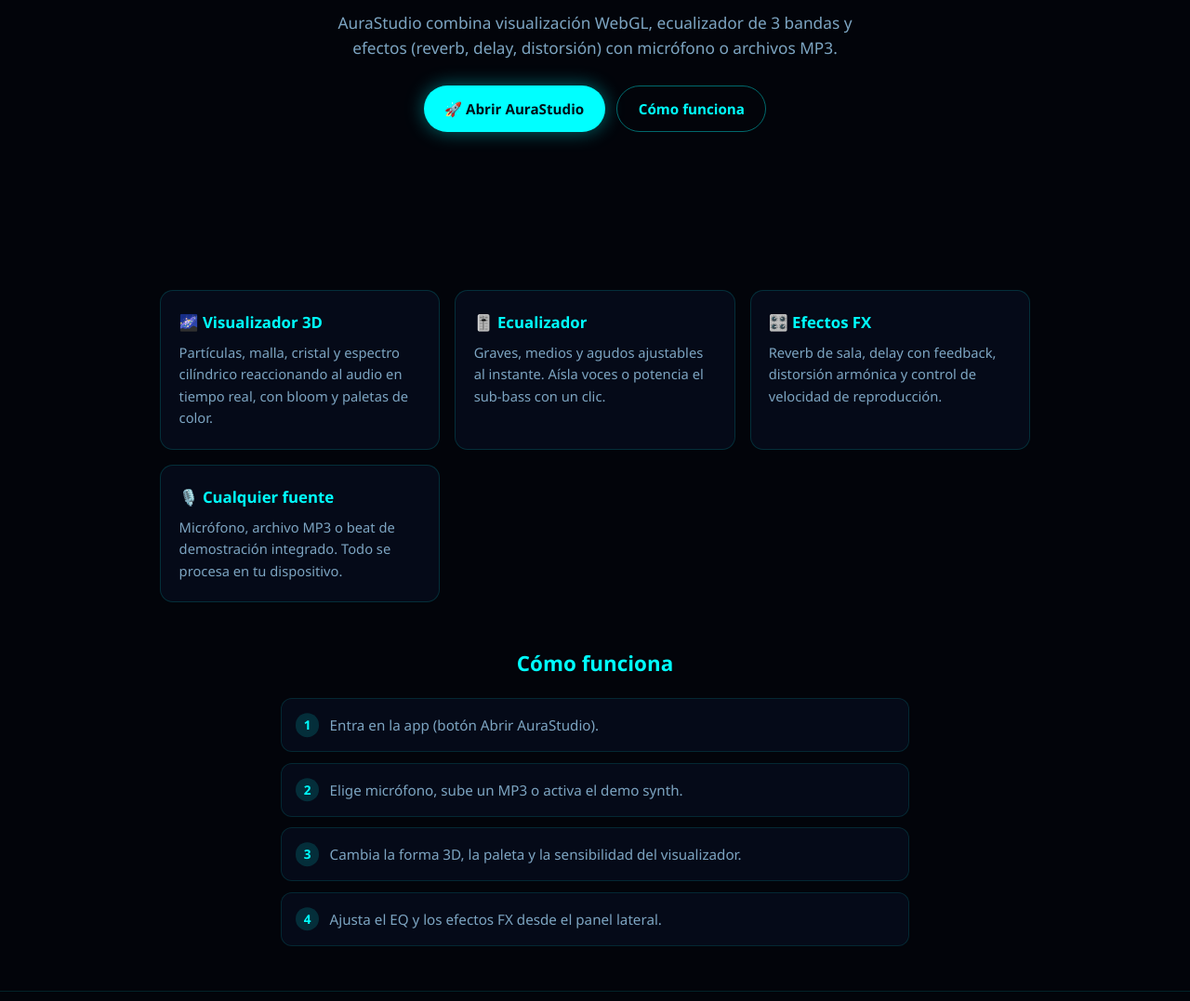
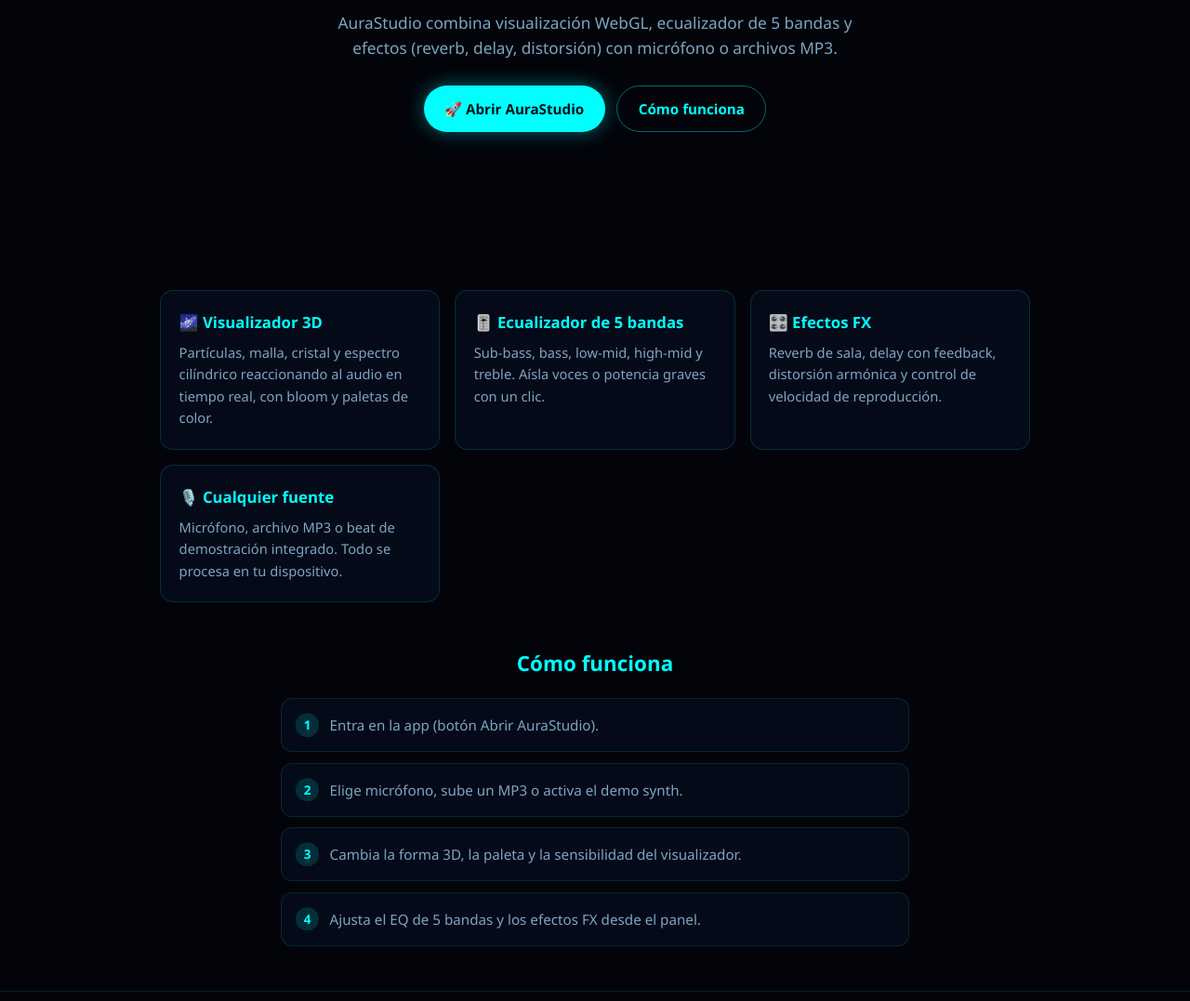
Before and after one commit to octacorrr/aurastudio, a website: page index.html in a window 1280 px wide. Shown: the part 223-1300 px from the top of the page at 93% size. Drawn offline with Linux system fonts and the light colour scheme.

Commit message:
Update copy: EQ is now 5 bands

```diff
--- a/index.html
+++ b/index.html
@@ -4,7 +4,7 @@
   <meta charset="UTF-8">
   <meta name="viewport" content="width=device-width, initial-scale=1.0">
   <title>AuraStudio 3D – Visualizador y Ecualizador de Audio Online</title>
-  <meta name="description" content="Suite gratuita de audio en el navegador: visualizador 3D WebGL, ecualizador paramétrico, reverb, delay y distorsión. Micrófono o MP3. Sin instalar nada.">
+  <meta name="description" content="Suite gratuita de audio en el navegador: visualizador 3D WebGL, ecualizador de 5 bandas, reverb, delay y distorsión. Micrófono o MP3. Sin instalar nada.">
   <meta name="keywords" content="visualizador de audio online, ecualizador web, audio visualizer, equalizer browser, webgl audio">
   <link rel="canonical" href="/">
   <style>
@@ -213,7 +213,7 @@
     <div class="badge">100% en el navegador · Sin instalación</div>
     <h1>Visualizador y ecualizador de audio en 3D</h1>
     <p class="lead">
-      AuraStudio combina visualización WebGL, ecualizador de 3 bandas y efectos
+      AuraStudio combina visualización WebGL, ecualizador de 5 bandas y efectos
       (reverb, delay, distorsión) con micrófono o archivos MP3.
     </p>
     <div class="hero-cta">
@@ -222,7 +222,6 @@
     </div>
   </section>
 
-  <!-- Adsterra Banner nativo -->
   <div class="ad-slot-home" id="ad-home-top">
     <script async="async" data-cfasync="false" src="https://pl31300604.profitableratecpmnetwork.com/228ee8915d29637ef3fb8561107a47f3/invoke.js"></script>
     <div id="container-228ee8915d29637ef3fb8561107a47f3"></div>
@@ -234,8 +233,8 @@
       <p>Partículas, malla, cristal y espectro cilíndrico reaccionando al audio en tiempo real, con bloom y paletas de color.</p>
     </div>
     <div class="feature">
-      <h3>🎚️ Ecualizador</h3>
-      <p>Graves, medios y agudos ajustables al instante. Aísla voces o potencia el sub-bass con un clic.</p>
+      <h3>🎚️ Ecualizador de 5 bandas</h3>
+      <p>Sub-bass, bass, low-mid, high-mid y treble. Aísla voces o potencia graves con un clic.</p>
     </div>
     <div class="feature">
       <h3>🎛️ Efectos FX</h3>
@@ -253,7 +252,7 @@
       <li>Entra en la app (botón Abrir AuraStudio).</li>
       <li>Elige micrófono, sube un MP3 o activa el demo synth.</li>
       <li>Cambia la forma 3D, la paleta y la sensibilidad del visualizador.</li>
-      <li>Ajusta el EQ y los efectos FX desde el panel lateral.</li>
+      <li>Ajusta el EQ de 5 bandas y los efectos FX desde el panel.</li>
     </ol>
   </section>
 
@@ -274,7 +273,6 @@
     </p>
   </footer>
 
-  <!-- Adsterra Social Bar -->
   <script src="https://pl31300605.profitableratecpmnetwork.com/ea/75/22/ea75223d2edf933c49d42315bebafd78.js"></script>
 </body>
 </html>
```
